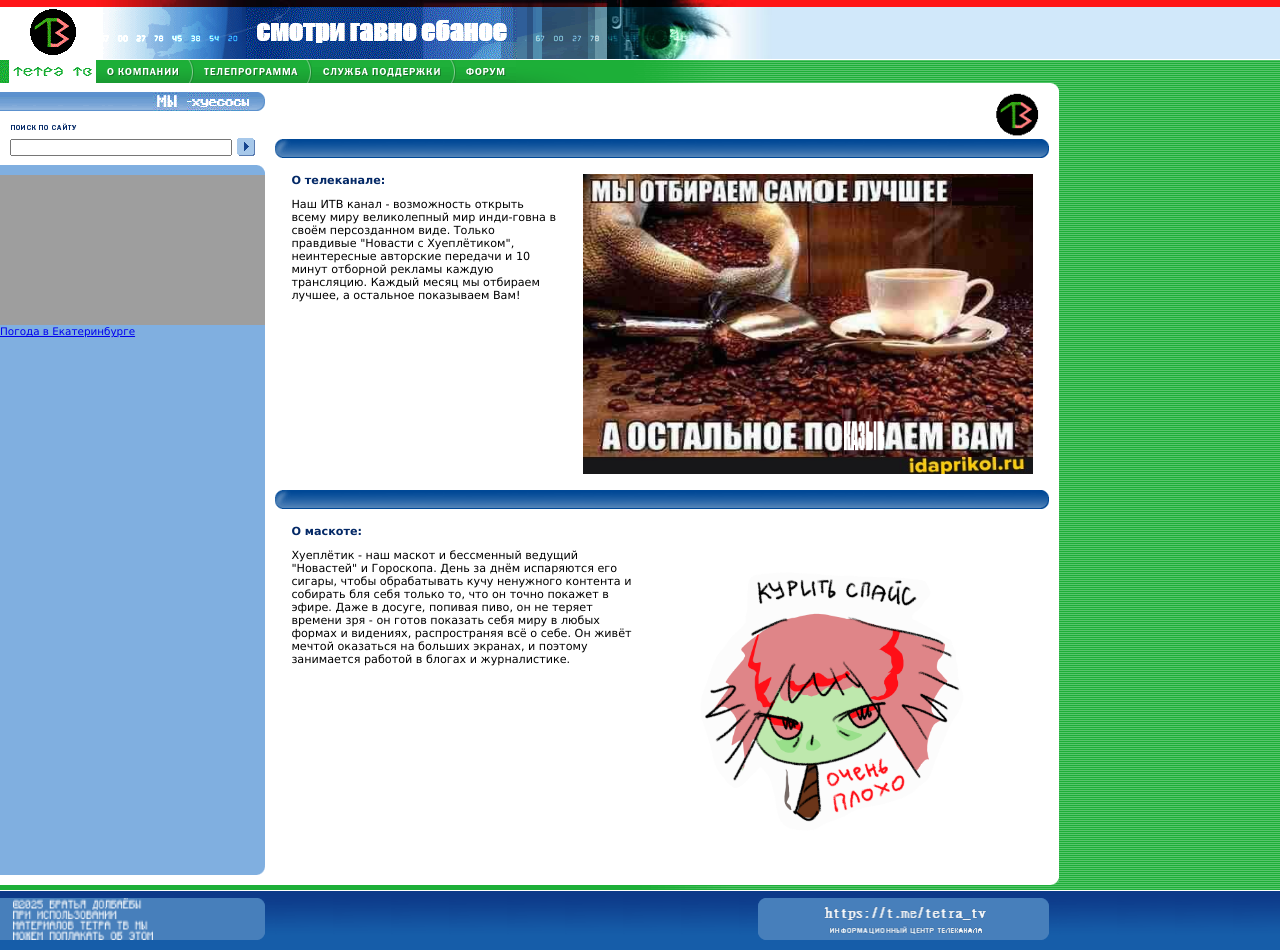
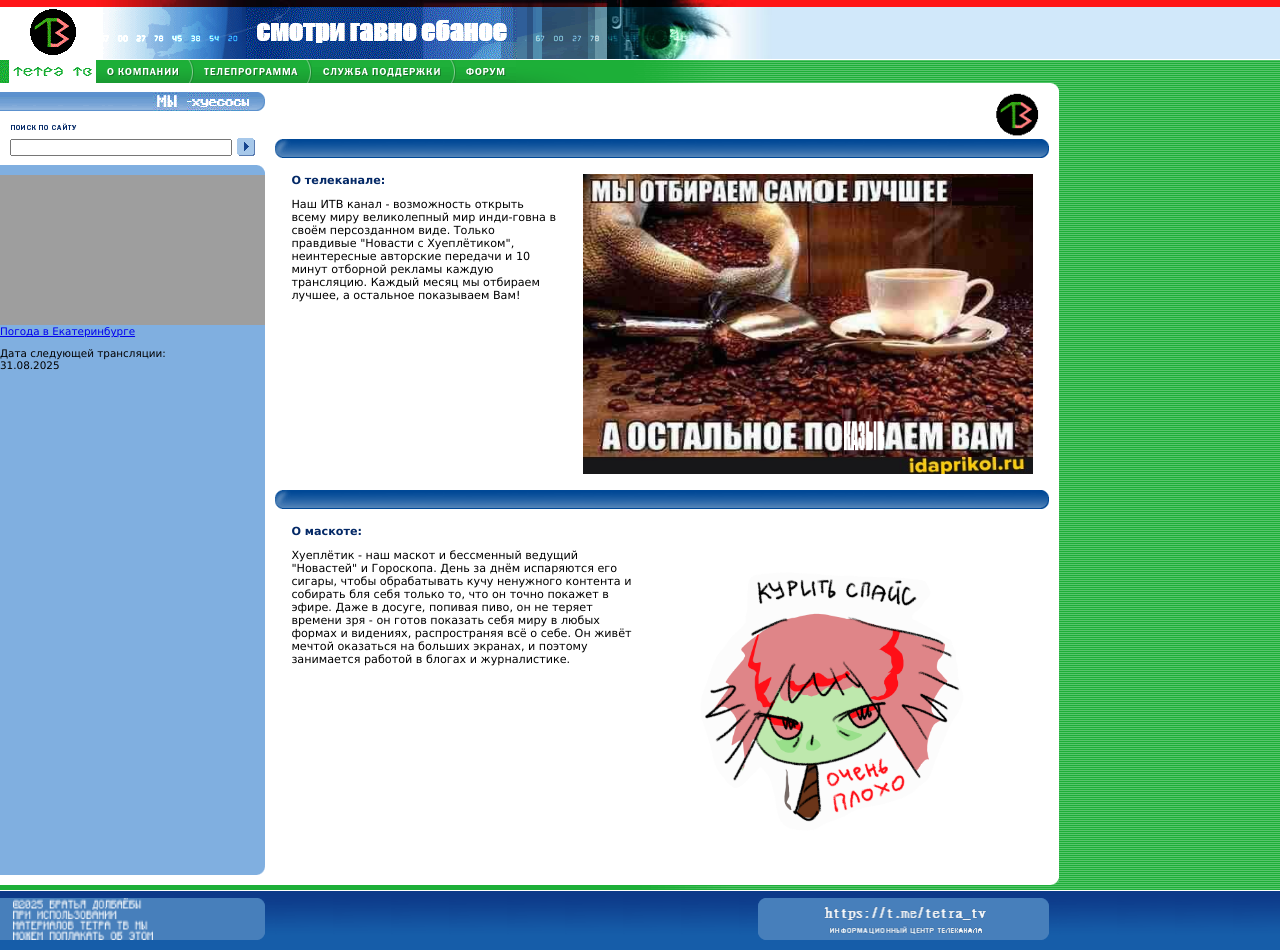
Before and after one commit to kiffaknife/tetra-tv, a plain HTML site: page index.html in a window 1280 px wide. Drawn offline with Linux system fonts and the light colour scheme; grey boxes are pictures that could not be loaded.

Commit message:
Update index.html

```diff
--- a/index.html
+++ b/index.html
@@ -153,7 +153,9 @@ function huy() {
 				<!-- Weather widget by https://www.meteoservice.ru -->
 <a id="ms-informer-link-eed9c630e5150f5bc53d73ba9bce3682" class="ms-informer-link" href="https://www.meteoservice.ru/weather/overview/ekaterinburg">Погода в Екатеринбурге</a>
 <script class="ms-informer-script" src="https://www.meteoservice.ru/informer/script/eed9c630e5150f5bc53d73ba9bce3682"></script>
-<!-- End -->
+<p>Дата следующей трансляции:
+<br>31.08.2025</p>
+				<!-- End -->
 			</tr>
 	</table>
 
```
